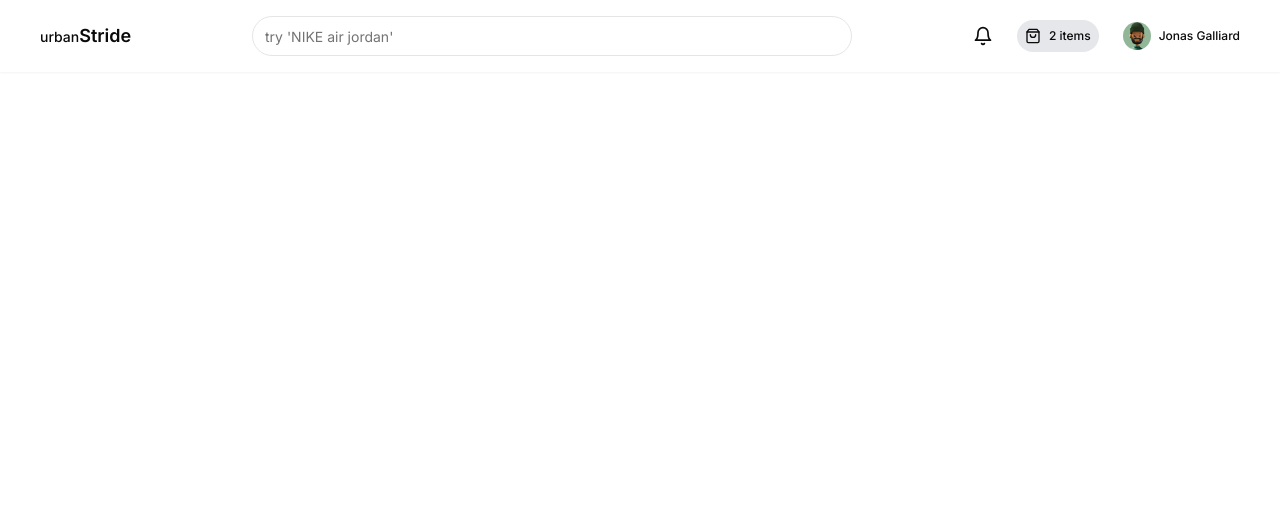
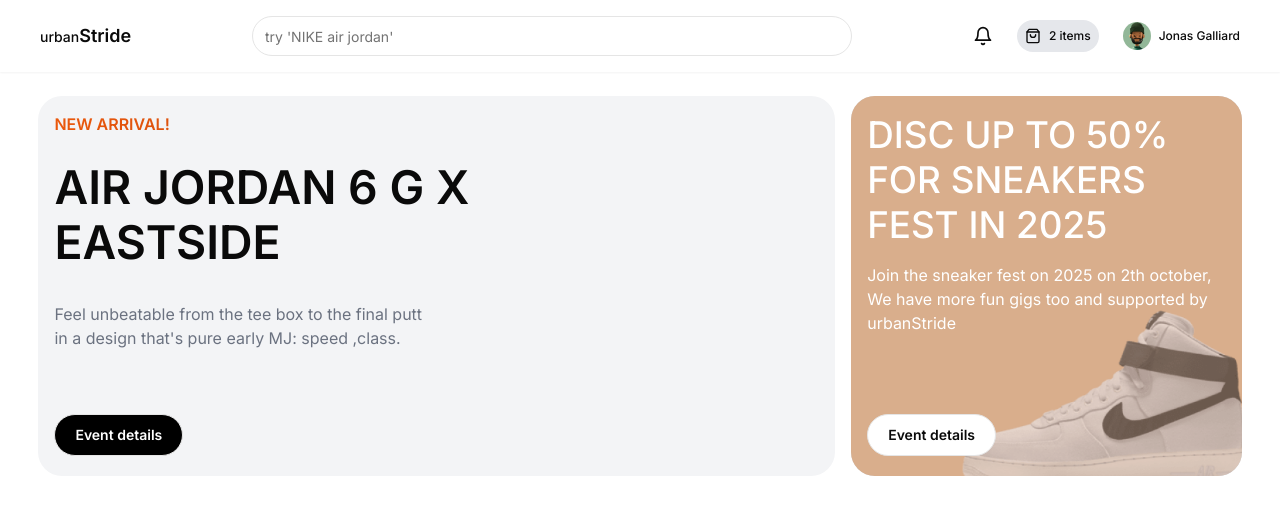
Before and after one commit to youneshajizde/urbanStride-nextjs, a Next.js app: page / in a window 1280 px wide. Shown: the top 514 px of the page. Built offline with nearby package versions, Linux system fonts and the light colour scheme.

Commit message:
Events section have been added

```diff
--- /dev/null
+++ b/app/_components/Events.jsx
@@ -0,0 +1,66 @@
+import React from "react";
+import Image from "next/image";
+import bannerRight from "../_images/banner-right.png";
+import { Button } from "@/components/ui/button";
+function Events() {
+  return (
+    <div>
+      {" "}
+      <section className="grid grid-cols-1 md:grid-cols-3 gap-4 h-[380px] mt-6">
+        <div className="md:col-span-2 h-[300px] md:h-auto bg-gray-100 p-4 rounded-3xl relative">
+          <div className="">
+            <h2 className="font-semibold bg-gradient-to-r from-orange-600 to-orange-800 bg-clip-text text-transparent">
+              NEW ARRIVAL!
+            </h2>
+            <h4 className="font-semibold text-[2.9rem] leading-[55px] mt-6">
+              AIR JORDAN 6 G X <br />
+              EASTSIDE
+            </h4>
+
+            <p className="hidden md:block text-gray-500 mt-8 w-[380px]">
+              Feel unbeatable from the tee box to the final putt in a design
+              that's pure early MJ: speed ,class.
+            </p>
+          </div>
+          <div className="w-20 absolute bottom-5">
+            <Button
+              className="bg-black text-white rounded-full font-semibold p-5"
+              variant="outline"
+            >
+              Event details
+            </Button>
+          </div>
+        </div>
+        <div className="md:col-span-1 h-[300px] md:h-auto bg-gray-300 p-4 rounded-3xl relative ">
+          <Image
+            className="rounded-3xl"
+            src={bannerRight}
+            width={0}
+            height={0}
+            sizes="100vw"
+            fill
+          />
+          <div className="relative px-0 flex flex-col gap-4  ">
+            <p className=" text-white font-medium text-[2.7rem] md:text-[1.7rem]  leading-[55px] md:leading-[30px] lg:text-[2.3rem] lg:leading-[45px] ">
+              DISC UP TO 50% FOR SNEAKERS FEST IN 2025
+            </p>
+            <p className="text-white hidden md:block">
+              Join the sneaker fest on 2025 on 2th october, We have more fun
+              gigs too and supported by urbanStride
+            </p>
+          </div>
+          <div className="w-20 absolute bottom-5">
+            <Button
+              className="rounded-full font-semibold p-5"
+              variant="outline"
+            >
+              Event details
+            </Button>
+          </div>
+        </div>
+      </section>
+    </div>
+  );
+}
+
+export default Events;
--- a/app/_components/Navbar.jsx
+++ b/app/_components/Navbar.jsx
@@ -12,7 +12,7 @@
       </h2>
       <div className="w-[600px]">
         <Input
-          className="rounded-full w-full outline-none focus:outline-none focus:ring-0"
+          className="rounded-full w-full  outline-none focus:outline-none focus:ring-0"
           placeholder="try 'NIKE air jordan'"
         />
       </div>
--- a/app/page.js
+++ b/app/page.js
@@ -1,5 +1,9 @@
-import Image from "next/image";
+import Events from "./_components/Events";
 
 export default function Home() {
-  return <main className=""></main>;
+  return (
+    <main className="w-[94%] h-[600px] mx-auto ">
+      <Events />
+    </main>
+  );
 }
--- /dev/null
+++ b/components/ui/button.jsx
@@ -0,0 +1,47 @@
+import * as React from "react"
+import { Slot } from "@radix-ui/react-slot"
+import { cva } from "class-variance-authority";
+
+import { cn } from "@/lib/utils"
+
+const buttonVariants = cva(
+  "inline-flex items-center justify-center whitespace-nowrap rounded-md text-sm font-medium ring-offset-background transition-colors focus-visible:outline-none focus-visible:ring-2 focus-visible:ring-ring focus-visible:ring-offset-2 disabled:pointer-events-none disabled:opacity-50",
+  {
+    variants: {
+      variant: {
+        default: "bg-primary text-primary-foreground hover:bg-primary/90",
+        destructive:
+          "bg-destructive text-destructive-foreground hover:bg-destructive/90",
+        outline:
+          "border border-input bg-background hover:bg-accent hover:text-accent-foreground",
+        secondary:
+          "bg-secondary text-secondary-foreground hover:bg-secondary/80",
+        ghost: "hover:bg-accent hover:text-accent-foreground",
+        link: "text-primary underline-offset-4 hover:underline",
+      },
+      size: {
+        default: "h-10 px-4 py-2",
+        sm: "h-9 rounded-md px-3",
+        lg: "h-11 rounded-md px-8",
+        icon: "h-10 w-10",
+      },
+    },
+    defaultVariants: {
+      variant: "default",
+      size: "default",
+    },
+  }
+)
+
+const Button = React.forwardRef(({ className, variant, size, asChild = false, ...props }, ref) => {
+  const Comp = asChild ? Slot : "button"
+  return (
+    (<Comp
+      className={cn(buttonVariants({ variant, size, className }))}
+      ref={ref}
+      {...props} />)
+  );
+})
+Button.displayName = "Button"
+
+export { Button, buttonVariants }
--- a/package.json
+++ b/package.json
@@ -9,6 +9,7 @@
     "lint": "next lint"
   },
   "dependencies": {
+    "@radix-ui/react-slot": "^1.1.0",
     "class-variance-authority": "^0.7.0",
     "clsx": "^2.1.1",
     "lucide-react": "^0.396.0",
```
Also changed, not shown: app/_images/banner-right.png (added), 1 other file (tests, documents, lock files or other folders).
